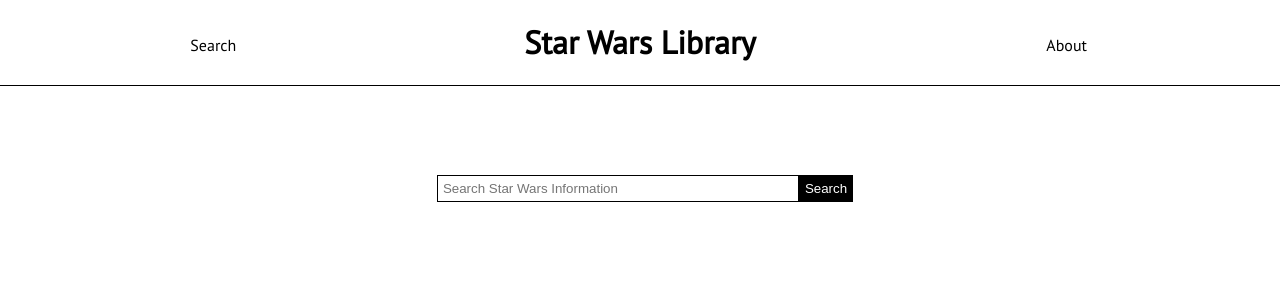
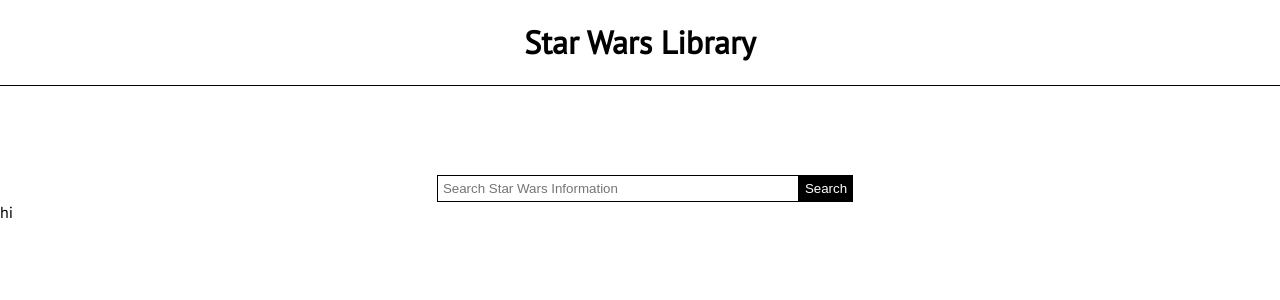
Before and after one commit to gheezl/star-wars-library, a React (Create React App) app: page / in a window 1280 px wide. Shown: the top 300 px of the page. Built offline with nearby package versions, Linux system fonts and the light colour scheme.

Commit message:
Added an instruction

```diff
--- a/src/components/card/card.css
+++ b/src/components/card/card.css
@@ -0,0 +1,4 @@
+.instructions {
+    display: flex;
+    justify-content: center;
+}
--- a/src/components/card/card.jsx
+++ b/src/components/card/card.jsx
@@ -1,18 +1,27 @@
-import React, { Fragment } from "react"
+import React, { Fragment, useState } from "react"
 
 import "./card.css"
 
 
 const Card = ({ individualData }) => {
+    let [toggle, setToggle] = useState(null)
 
     return (
         <Fragment>
-            {
+        {
                 individualData.map(data => {
-                    return (
-                        <h2 key={Math.floor(Math.random())} >{data.name}</h2>
-                    )
-                })}
+                    if (data.name) {
+                        return(
+                            <span>{data.name}</span>
+                        )
+                    }
+                    else {
+                        return(
+                            <span classname="instructions" >hi</span>
+                        )
+                    }
+                })
+        }
         </Fragment>
     )
 }
--- a/src/components/header/header.jsx
+++ b/src/components/header/header.jsx
@@ -7,9 +7,7 @@
     return (
         <Fragment>
             <div className="header-border">
-                <span className="header-search">Search</span>
                 <h1 className="header-title">Star Wars Library</h1>
-                <span className="header-about" >About</span>
             </div>
         </Fragment>
     )
```
